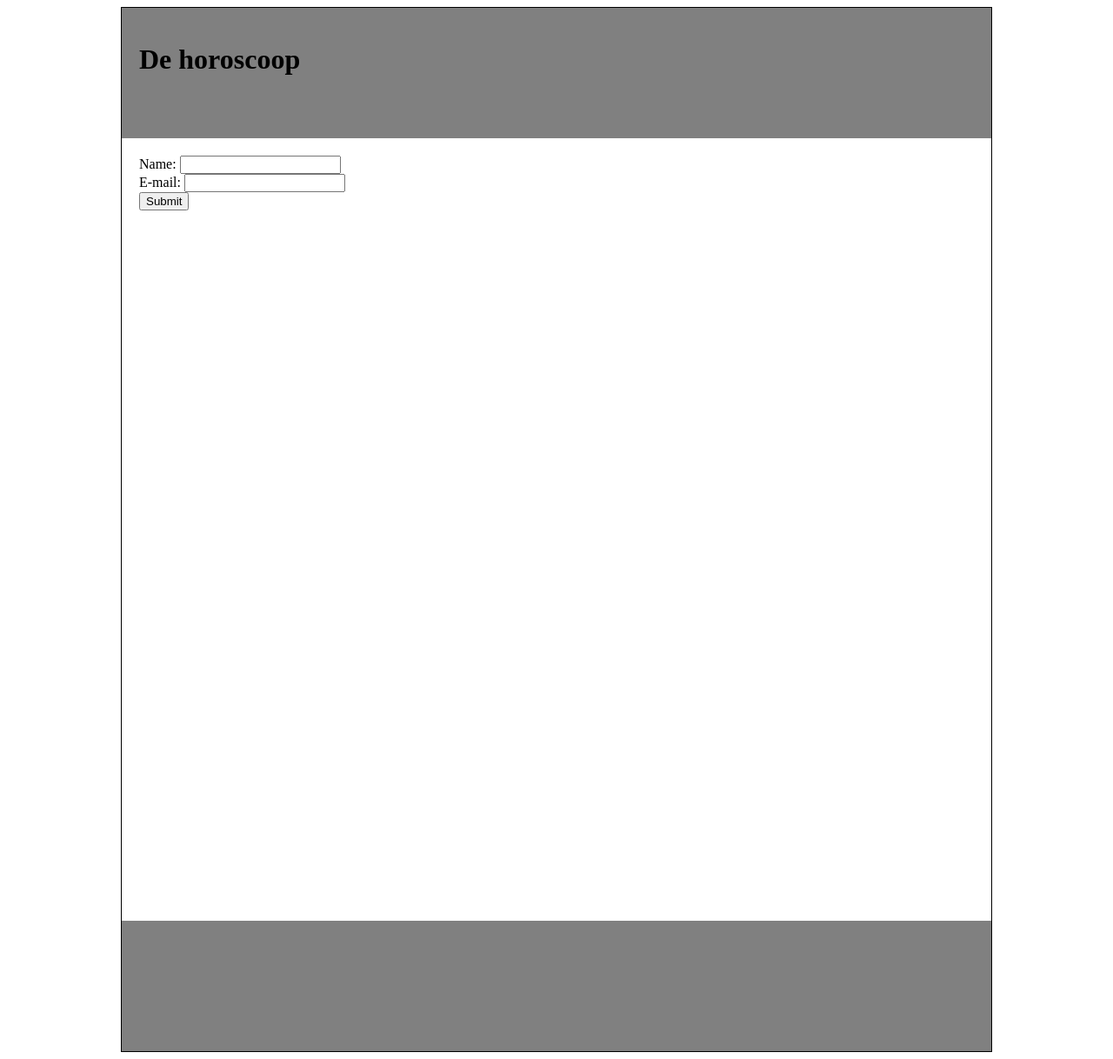
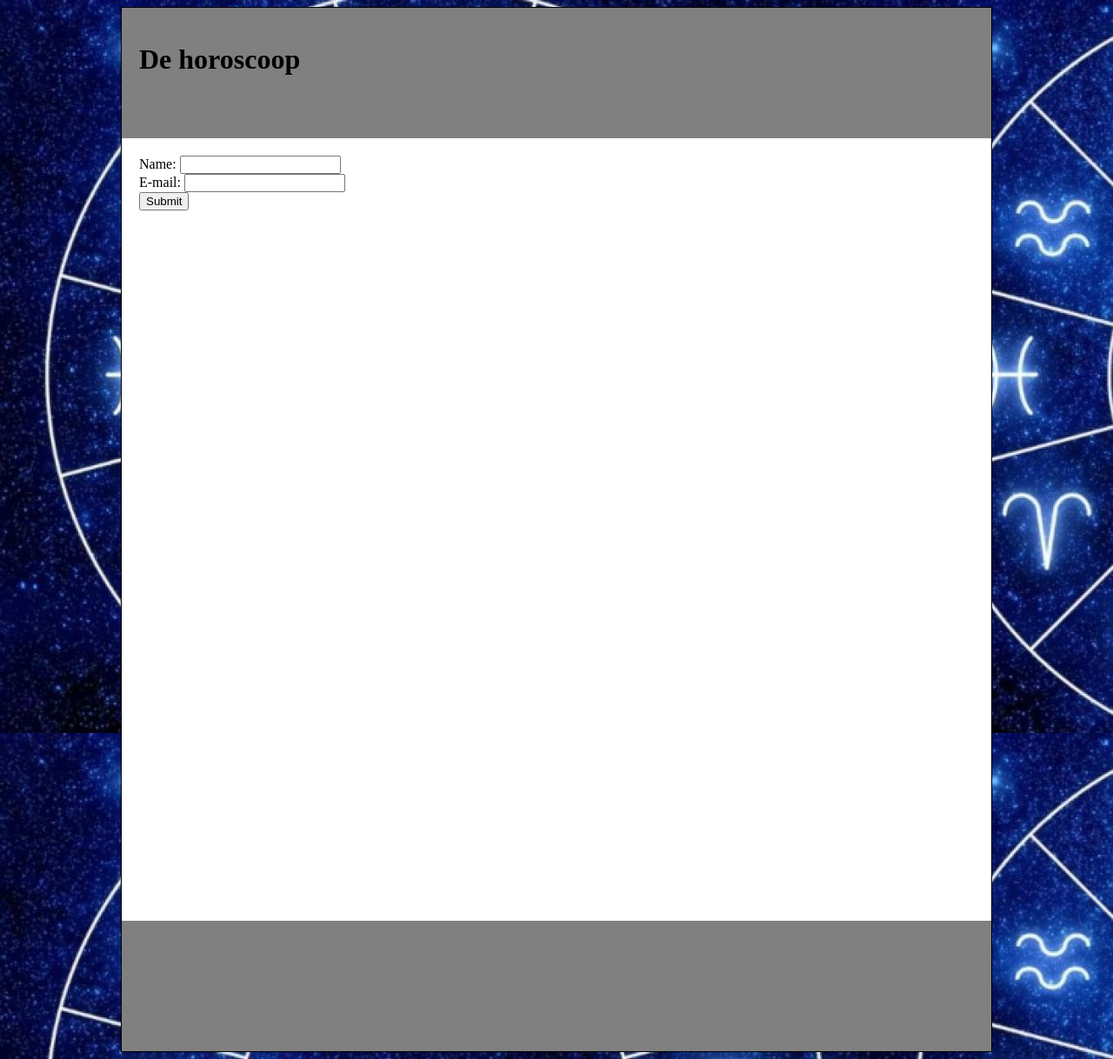
Before and after one commit to brann0n/Versiebeheer-WC, a PHP site: page / in a window 1280 px wide. Shown: the whole page at 87% size. Run offline with PHP 8.4, Linux system fonts and the light colour scheme.

Commit message:
achtergrond
asdfasd

```diff
--- a/style.css
+++ b/style.css
@@ -30,3 +30,9 @@ h1 {
 	background-color: grey;
 	float: left;
 }
+
+body {
+    background-image: url("Images/bg.jpg");
+
+
+}
```
Also changed, not shown: Images/bg.jpg (added).
